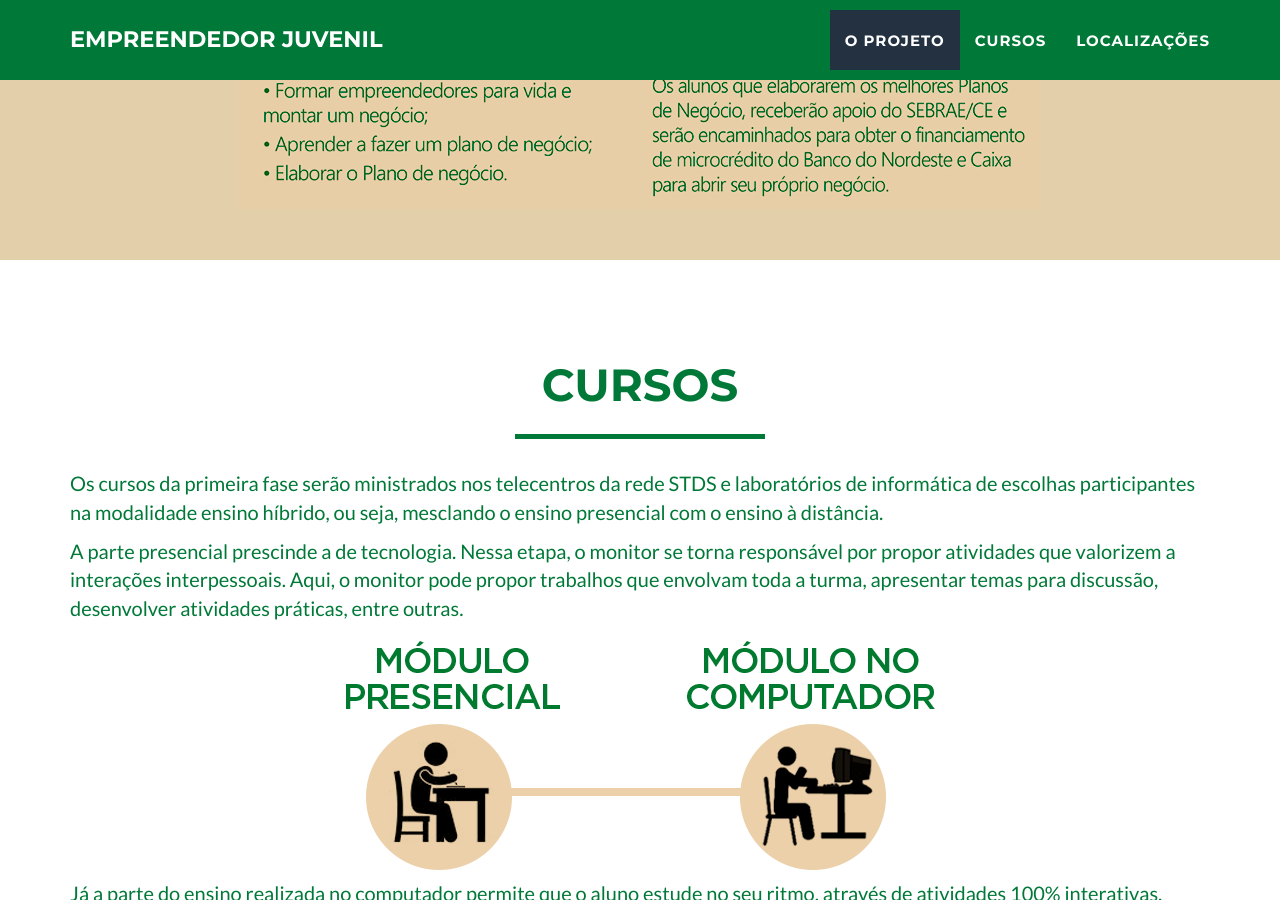
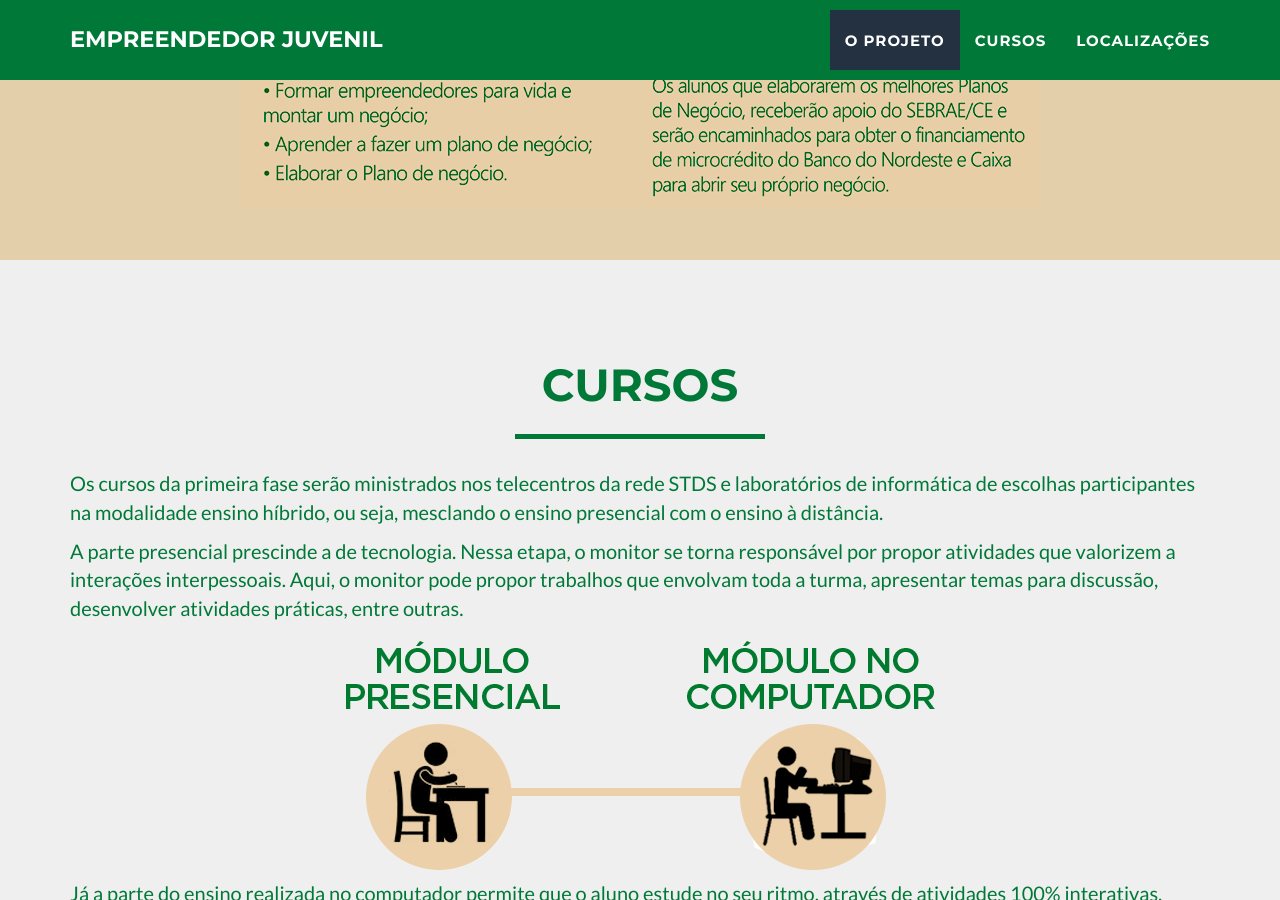
Before and after one commit to wilivro/empreendedorjuvenil.stdsce.wilivro.com.br, a Jekyll site: the page built from index.html, in a window 1280 px wide and 900 px high, scrolled down 851 px. Built offline with Jekyll 4.4.1, drawn with Linux system fonts in a browser that asks for light colours.

Commit message:
Update portfolio

```diff
--- a/_includes/portfolio_grid.html
+++ b/_includes/portfolio_grid.html
@@ -1,6 +1,6 @@
 
     <!-- Portfolio Grid Section -->
-    <section id="portfolio">
+    <section style="background-color: #efefef;" id="portfolio">
         <div class="container">
             <div class="row">
                 <div class="col-lg-12 text-center">
```
